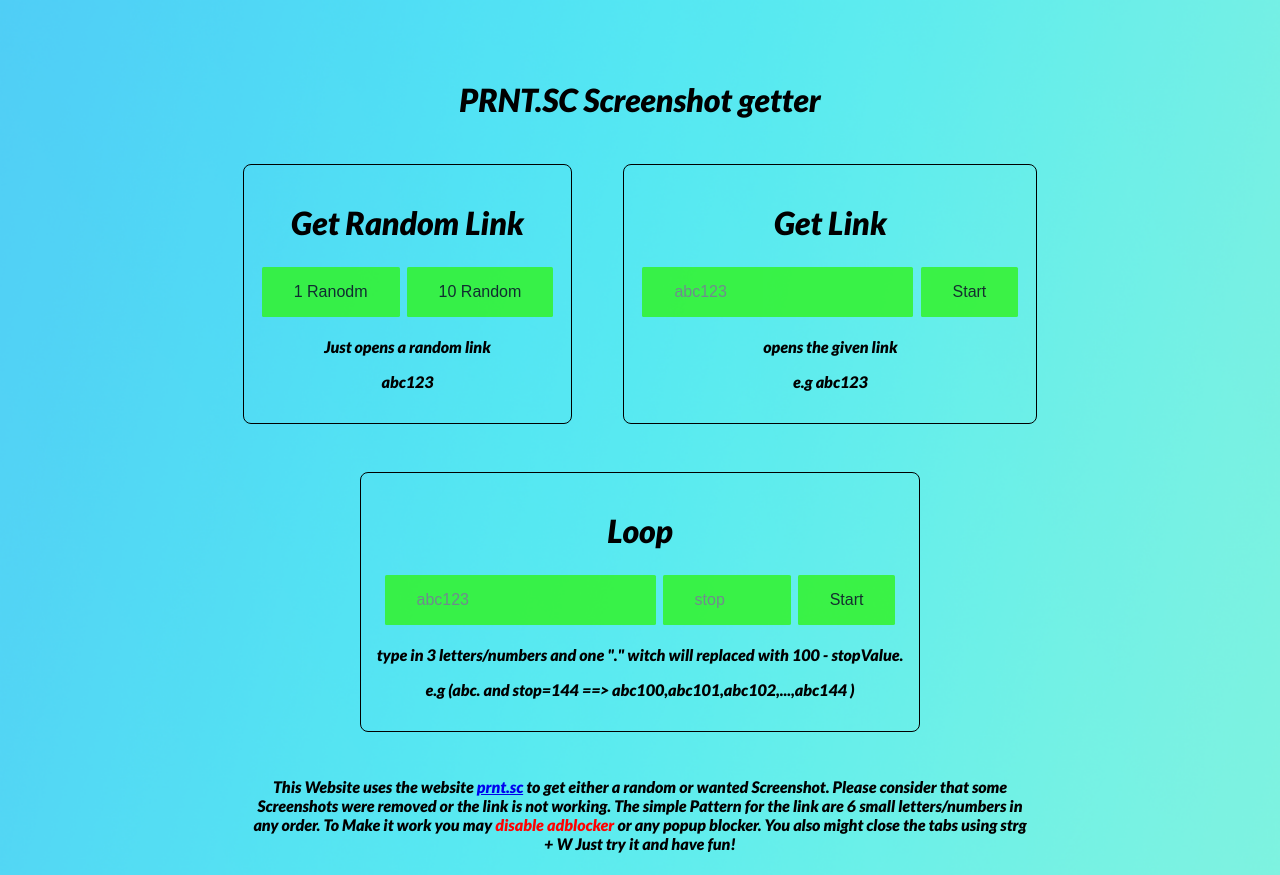
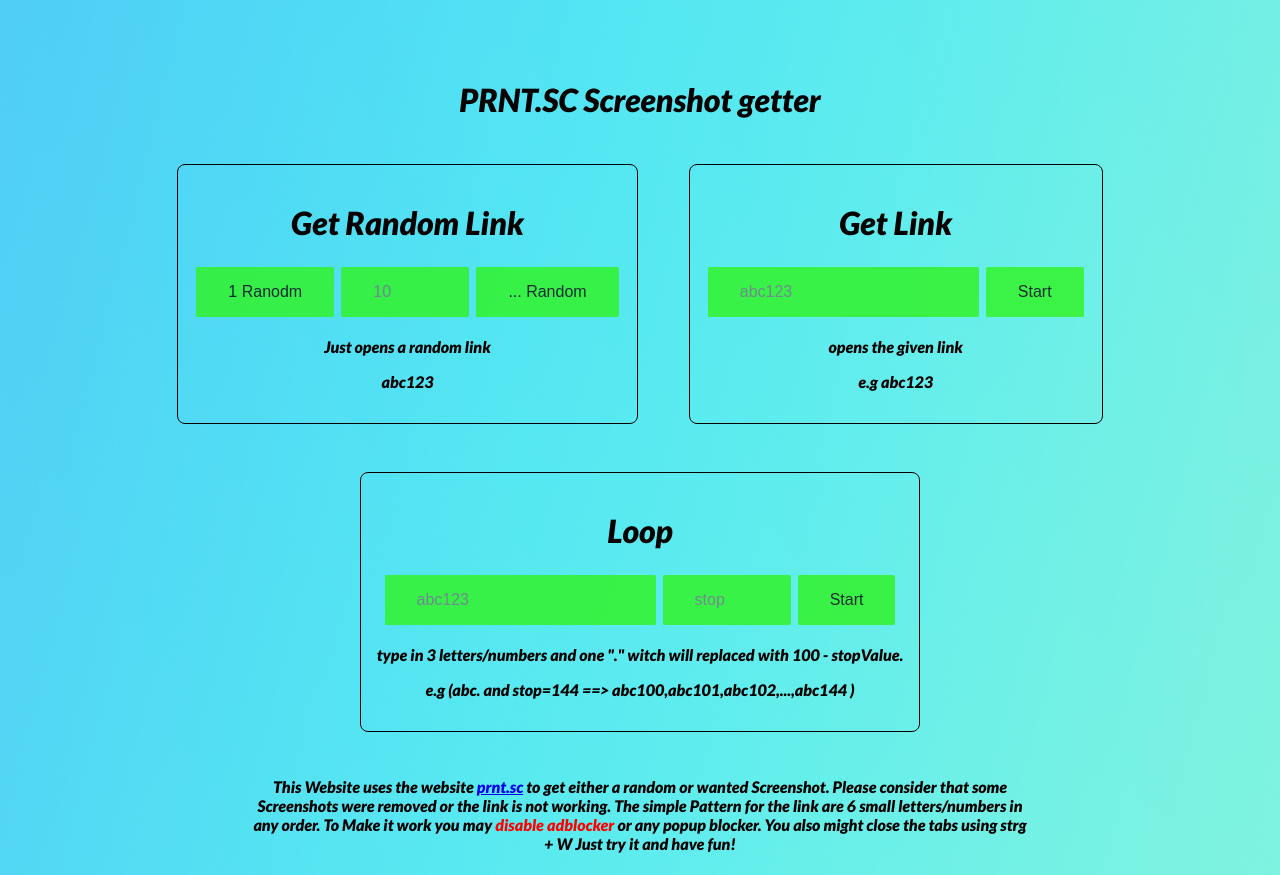
Before and after one commit to maximiliansteiger/prntScreenshotFinder, a plain HTML site: page index.html in a window 1280 px wide. Drawn offline with Linux system fonts and the light colour scheme.

Commit message:
changed random (html)

```diff
--- a/index.html
+++ b/index.html
@@ -16,7 +16,9 @@
         <div id="box1">
             <h1>Get Random Link</h1>
             <button id="StartButton1" onclick="getRandomLink()">1 Ranodm</button>
-            <button id="StartButton4" onclick="getRandomLoop()">10 Random</button>
+            <input type="number" value="" max="999" min="101" placeholder="10" id="stopvalueRandom">
+            <button id="StartButton4" onclick="getRandomLoop()">... Random</button>
+
             <p>Just opens a random link</p>
             <p>abc123</p>
         </div>
--- a/script.js
+++ b/script.js
@@ -53,11 +53,12 @@ function getLoopLink() {
  * opens 10 random links
  */
 function getRandomLoop() {
-    let i = 0;
+    let stopvalueRandom = document.getElementById("stopvalueRandom").value;
+    let i = 1;
     let interval = setInterval(function () {
         i++;
         getRandomLink();
-        if (i > 10) {
+        if (i > stopvalueRandom) {
             clearInterval(interval);
         }
     }, 1000);
--- a/style.css
+++ b/style.css
@@ -61,7 +61,8 @@ span {
 /* input */
 #patternInput,
 #loopInput,
-#stopValue {
+#stopValue,
+#stopvalueRandom {
     background-color: #30f41e;
     border: none;
     padding: 16px 32px;
```
